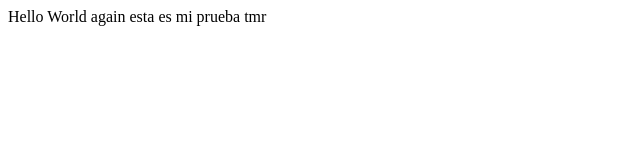
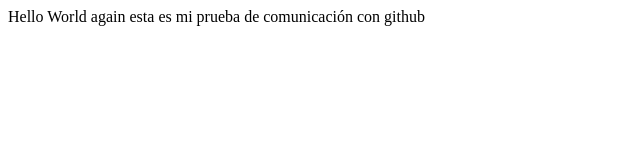
Before and after one commit to Orlan2911/proyectoDemoCursoPrework, a plain HTML site: page index.html in a window 1280 px wide. Shown: the whole page, without its empty margins (0-640 px from the left). Drawn offline with Linux system fonts and the light colour scheme.

Commit message:
first commit

```diff
--- a/index.html
+++ b/index.html
@@ -4,9 +4,9 @@
     <meta charset="UTF-8">
     <meta http-equiv="X-UA-Compatible" content="IE=edge">
     <meta name="viewport" content="width=device-width, initial-scale=1.0">
-    <title>Orlando</title>
+    <title>Prueba SSH</title>
 </head>
 <body>
-    Hello World again esta es mi prueba tmr
+    Hello World again esta es mi prueba de comunicación con github
 </body>
 </html>
```
